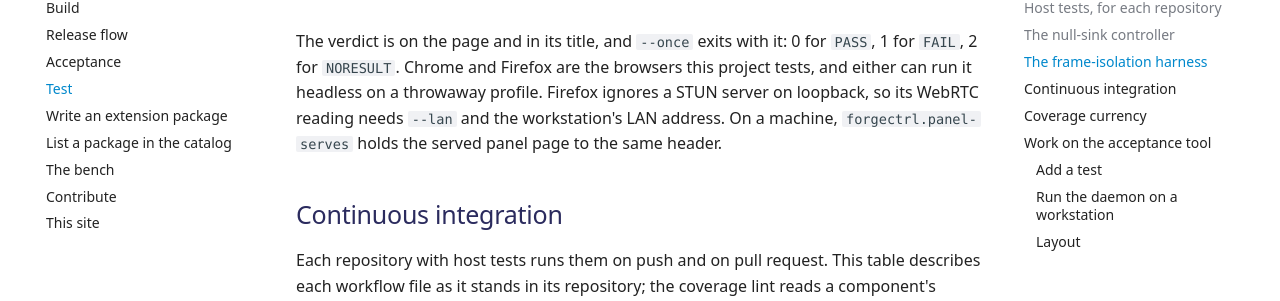
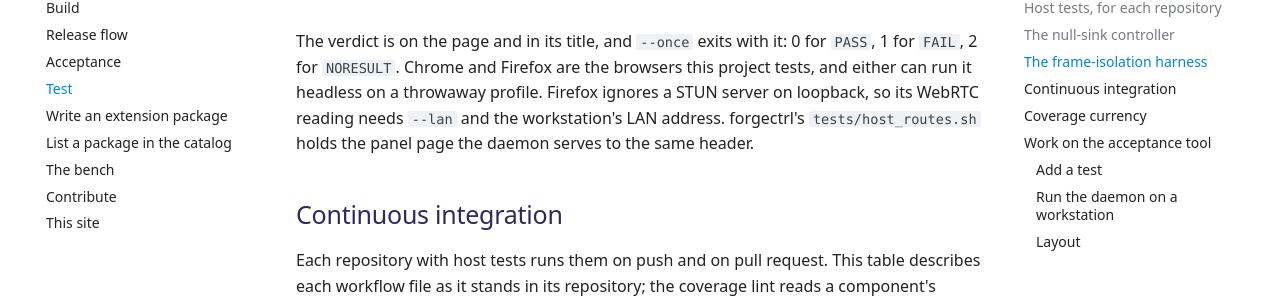
Before and after one commit to openglow-org/forgefirm-docs, an MkDocs documentation site: the page built from docs/developers/testing.md, in a window 1280 px wide and 900 px high, scrolled down 7063 px. Shown: the part 153-454 px from the top of the window. Built offline with MkDocs 1.6.1 and Material for MkDocs 9.7.7, drawn with Linux system fonts in a browser that asks for light colours; comment, search, counter and statistics services are not loaded.

Commit message:
Testing, extensions: forgectrl's host_routes.sh holds the served page to frame-src 'none'
forgectrl.panel-serves left the catalog (forgefirm, the catalog cut);
tests/host_routes.sh in forgectrl serves the panel page and checks its
Content-Security-Policy. The two sentences that named the catalog test
name the host test.

```diff
--- a/docs/developers/testing.md
+++ b/docs/developers/testing.md
@@ -125,8 +125,9 @@ The verdict is on the page and in its title, and `--once` exits with it: 0
 for `PASS`, 1 for `FAIL`, 2 for `NORESULT`. Chrome and Firefox are the
 browsers this project tests, and either can run it headless on a
 throwaway profile. Firefox ignores a STUN server on loopback, so its WebRTC
-reading needs `--lan` and the workstation's LAN address. On a machine,
-`forgectrl.panel-serves` holds the served panel page to the same header.
+reading needs `--lan` and the workstation's LAN address. forgectrl's
+`tests/host_routes.sh` holds the panel page the daemon serves to the same
+header.
 
 ## Continuous integration
 
```
Also changed, not shown: docs/technical/forgefirm/extensions.md (+2 -1 lines).
